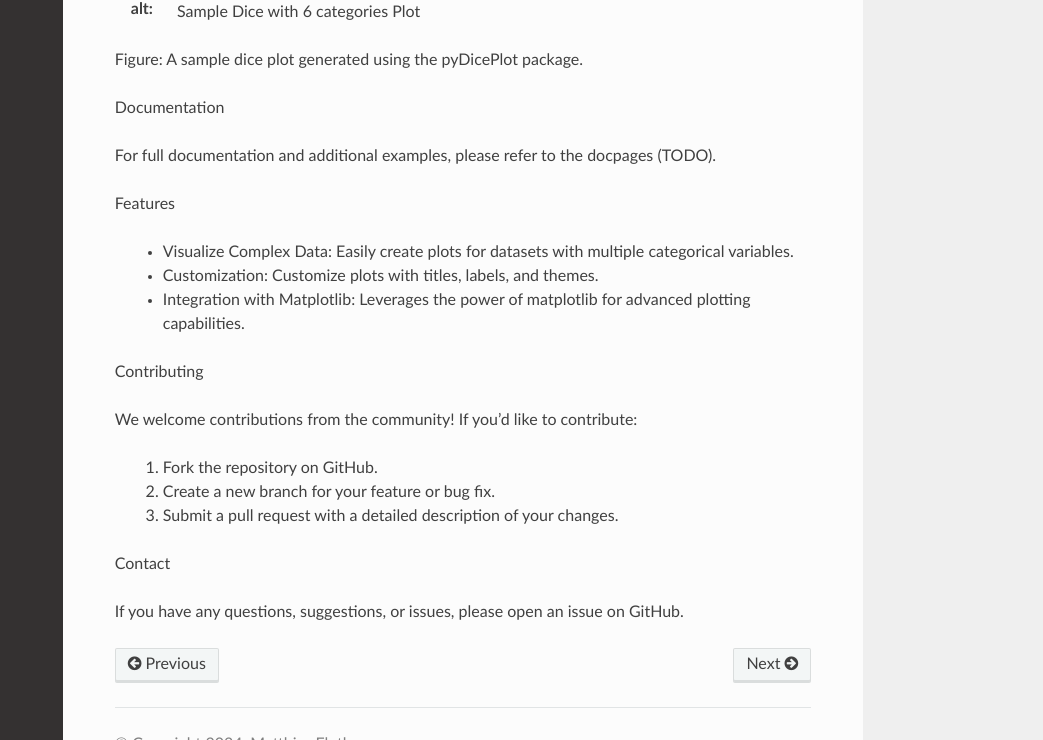
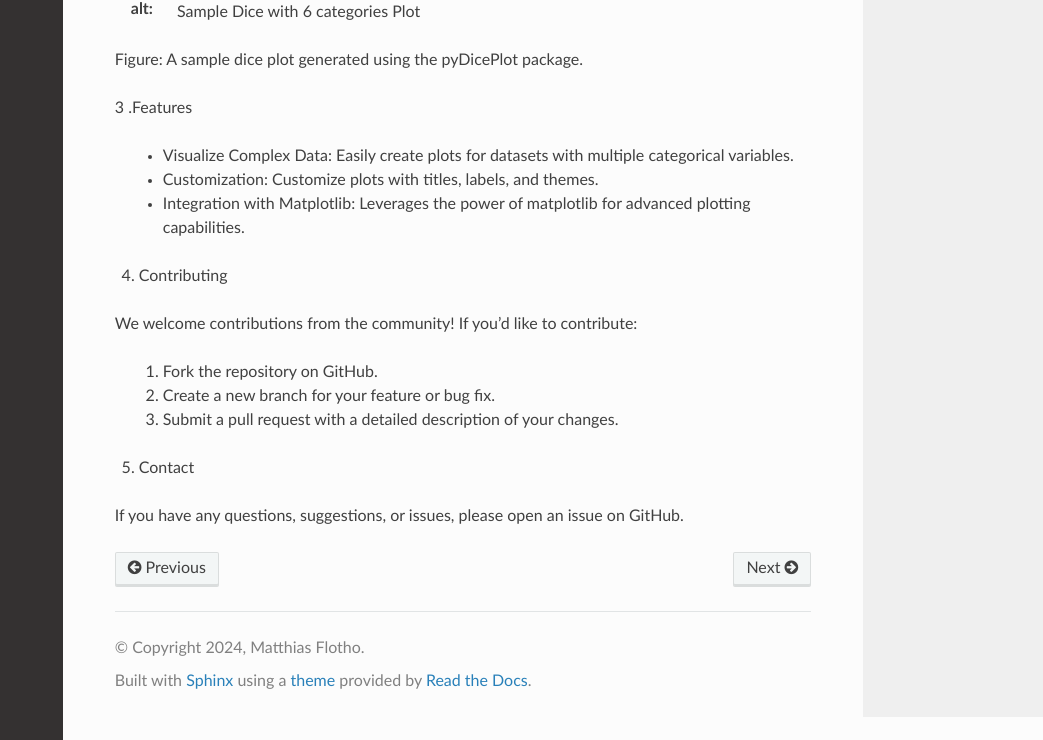
Before and after one commit to maflot/Documentation-test, a Sphinx documentation site: the page built from docs/source/python.rst, in a window 1280 px wide and 900 px high, scrolled down 1405 px, cut to the strip 160-900 px from the top of the window. Shown: the whole strip, without its empty margins (237-1280 px from the left). Built offline with Sphinx 7.4.7 and the Read the Docs theme 3.1.0, drawn with Linux system fonts in a browser that asks for light colours.

Commit message:
Update python.rst

```diff
--- a/docs/source/python.rst
+++ b/docs/source/python.rst
@@ -36,17 +36,13 @@
 
 Figure: A sample dice plot generated using the pyDicePlot package.
 
-Documentation
-
-For full documentation and additional examples, please refer to the docpages (TODO).
-
-Features
+3 .Features
 
 	•	Visualize Complex Data: Easily create plots for datasets with multiple categorical variables.
 	•	Customization: Customize plots with titles, labels, and themes.
 	•	Integration with Matplotlib: Leverages the power of matplotlib for advanced plotting capabilities.
 
-Contributing
+4. Contributing
 
 We welcome contributions from the community! If you’d like to contribute:
 
```
Also changed, not shown: other parts of docs/source/python.rst (+3 -3 lines).
